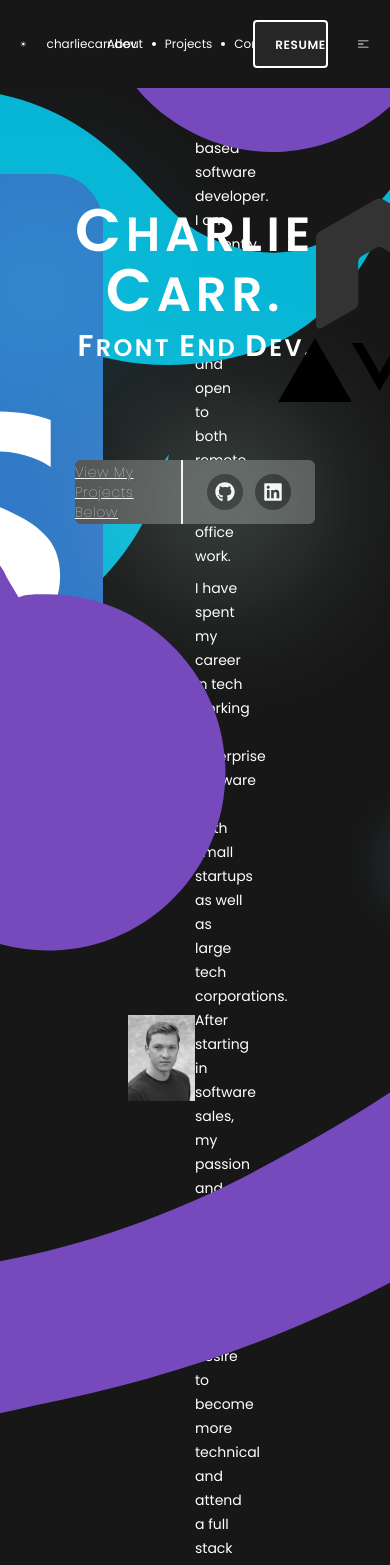
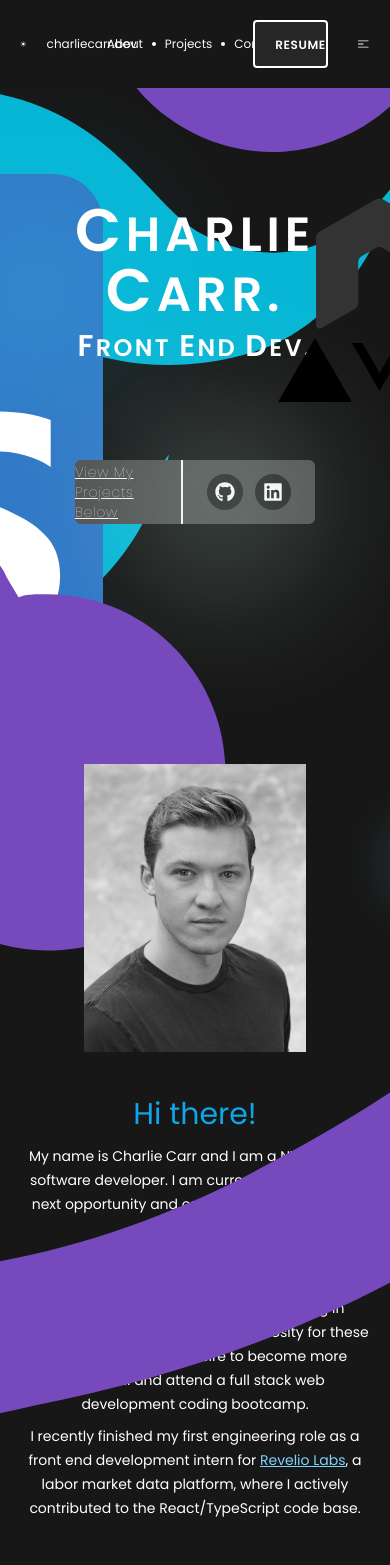
Before and after one commit to CharlesCarr/charlie_dev_portfolio, a Next.js app in the folder with-tailwindcss-app/: page / in a window 390 px wide. Shown: the top 1565 px of the page. Built offline with nearby package versions, Linux system fonts and the light colour scheme.

Commit message:
fix(about): add responsive screen sizing

```diff
--- a/with-tailwindcss-app/components/sections/About.tsx
+++ b/with-tailwindcss-app/components/sections/About.tsx
@@ -4,35 +4,33 @@ import Headshot from "../../images/headshot.jpeg";
 
 function About() {
   return (
-    <section className="flex justify-center items-center px-32 h-screen">
-      <div className="w-1/2 flex justify-center items-center">
+    <section className="sm:grid sm:grid-cols-2 mt-32 px-0 lg:px-44 h-96 sm:h-screen w-full mb-96 sm:mb-0">
+      <div className="w-full h-3/4 sm:h-1/3 md:h-1/2 relative ml-0 sm:ml-5 md:ml-0 mb-40 sm:mb-0">
         <Image
           alt="headshot"
           src={Headshot}
-          width={325}
-          height={325}
           objectFit="contain"
-          // style=""
+          layout="fill"
         />
       </div>
 
-      <div className="w-1/2 flex flex-col justify-center items-start">
-        <h1 className="text-4xl mb-3 text-sky-500">Hi there!</h1>
-        <p className="text-sm w-3/4 mb-2 leading-6">
+      <div className="w-full h-1/2 flex flex-col justify-center items-center sm:items-start text-sm xl:text-base text-center sm:text-start px-5 sm:px-0">
+        <h1 className="text-3xl xl:text-4xl mb-3 text-sky-500">Hi there!</h1>
+        <p className="w-full xl:w-3/4 mb-2 leading-6 sm:pr-8 xl:pr-0">
           My name is Charlie Carr and I am a NYC-based software developer. I am
           currently pursuing my next opportunity and open to both remote and
           in-office work.
         </p>
-        <p className="text-sm w-3/4 mb-2 leading-6">
+        <p className="w-full xl:w-3/4 mb-2 leading-6 sm:pr-8 xl:pr-0">
           I have spent my career in tech working in enterprise software for both
           small startups as well as large tech corporations. After starting in
           software sales, my passion and curiosity for these products fueled my
-          desire to become more technical and attend a full stack web development
-          coding bootcamp.
+          desire to become more technical and attend a full stack web
+          development coding bootcamp.
         </p>
-        <p className="text-sm w-3/4 leading-6">
-          I recently finished my first engineering role as a front end development
-          intern for{" "}
+        <p className="w-full xl:w-3/4 leading-6 sm:pr-8 xl:pr-0">
+          I recently finished my first engineering role as a front end
+          development intern for{" "}
           <a
             href="https://www.reveliolabs.com/"
             target="_blank"
```
